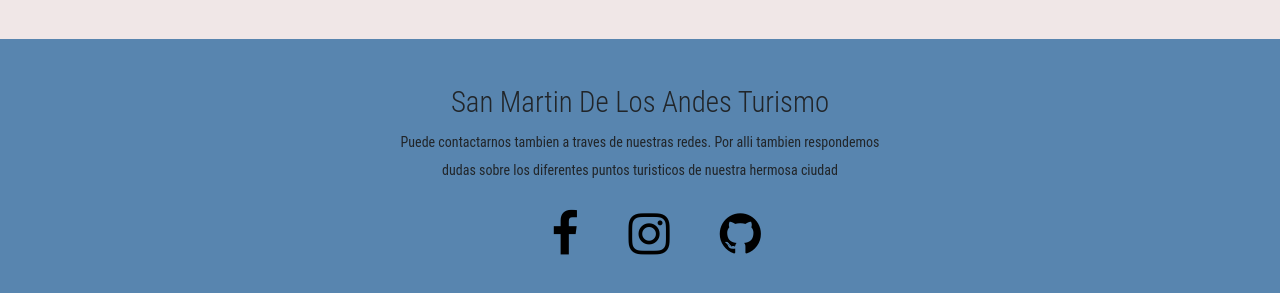
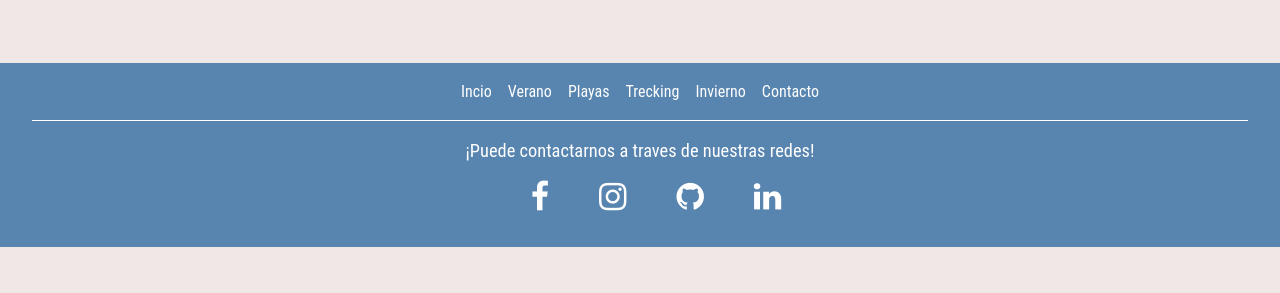
Before and after one commit to gastu9372/Pagina-Turismo---Coder-House, a plain HTML site: page index.html in a window 1280 px wide. Shown: the part 2133-2426 px from the top of the page. After the commit the page ends 2380 px from the top, so only its background shows below. Drawn offline with nearby package versions, Linux system fonts and the light colour scheme.

Commit message:
Cambie el footer por uno nuevo y inverti el logo

```diff
--- a/css/estilos.scss
+++ b/css/estilos.scss
@@ -94,6 +94,7 @@ html {
     height: 3rem;
     width: 3rem;
     align-self: center;
+    filter: invert(100%);
   }
 
   .navegacion {
@@ -165,6 +166,13 @@ html {
     padding-top: 30px;
     margin-top: auto;
   }
+    a{
+    color: white;
+    text-decoration: none;
+    }
+      .contfooter a:hover {
+        color: #C3E0E5;
+      }
 
   .redes {
     justify-content: center;
@@ -187,7 +195,6 @@ html {
     display: flex;
     align-items: center;
     justify-content: center;
-    margin: 1rem 0 3rem 0;
 
     li {
       margin: 0 25px;
@@ -195,10 +202,10 @@ html {
 
     a {
       text-decoration: none;
-      color: black;
+      color: white;
 
       i {
-        font-size: 3rem;
+        font-size: 2rem;
       }
 
       &:hover i {
@@ -206,16 +213,20 @@ html {
       }
     }
   }
-
+  .borde{
+    border-bottom: 1px solid white ;
+    width: 95%;
+    margin-left: 2.5%;
+  }
   .txtFooter {
-    justify-content: center;
-    border: none;
-    max-width: 500px;
-    margin: 10px auto;
     line-height: 28px;
-    font-size: 14px;
+    font-size: 1.15rem;
+    color: white;
   }
-
+  .enclaces{
+    color: white;
+    text-decoration: none;
+  }
   /* FIN DELFOOTER*/
 
   h2 {
@@ -600,5 +611,4 @@ html {
     .imgTexto, .textoImg, .pepelin {
       display: none;
     }
-
   }
--- a/index.html
+++ b/index.html
@@ -126,18 +126,26 @@
         </section>
     </div>
     <!--Empieza el footer-->
-    <footer>
-        <div class="redes">
-            <h3> San Martin de los Andes Turismo</h3>
-            <p class="txtFooter">Puede contactarnos tambien a traves de nuestras redes. Por alli tambien respondemos dudas sobre los diferentes puntos turisticos de nuestra hermosa ciudad</p>
-            <ul class="iconos">
-                <li><a rel="noreferrer" target="_blank" href=https://facebook.com><i class="fa fa-facebook"></i>
-                </a></li>
-                <li><a rel="noreferrer" target="_blank" href=https://instagram.com/gaston_lorenzani><i class="fa fa-instagram"></i></a></li>
-                <li><a rel="noreferrer" target="_blank" href="https://github.com/gastu9372"><i class="fa fa-github"></i> </a></li>
-            </ul>
-        </div>
-    </footer>
+    <footer class="py-3 my-4">
+      <div class="contfooter">
+      <ul class="nav justify-content-center pb-3 mb-3 borde ">
+          <li class="nav-item enlaces"><a href="index.html" class="enlaces px-2">Incio</a></li>
+          <li class="nav-item"><a href="./paginas/verano.html" class="px-2">Verano</a></li>
+          <li class="nav-item"><a href="./paginas/playas.html" class="px-2 ">Playas</a></li>
+          <li class="nav-item"><a href="./paginas/trecking.html" class=" px-2 "">Trecking</a></li>
+          <li class="nav-item"><a href="./paginas/invierno.html" class=" px-2 ">Invierno</a></li>
+          <li class="nav-item"><a href="./paginas/contacto.html" class="px-2 ">Contacto</a></li>
+      </ul>
+  </div>
+      <p class="text-center txtFooter">¡Puede contactarnos a traves de nuestras redes!</p>
+      <ul class="iconos">
+          <li><a rel="noreferrer" target="_blank" href="https://facebook.com"><i class="fa fa-facebook"></i>
+          </a></li>
+          <li><a rel="noreferrer" target="_blank" href="https://instagram.com/gaston_lorenzani"><i class="fa fa-instagram"></i></a></li>
+          <li><a rel="noreferrer" target="_blank" href="https://github.com/gastu9372"><i class="fa fa-github"></i> </a></li>
+          <li><a rel="noreferrer" target="_blank" href="https://www.linkedin.com/in/gastón-lorenzani-34582a233/"><i class="fa fa-linkedin"></i> </a></li>
+      </ul>
+  </footer>
     <script>
         AOS.init();
     </script>
```
Also changed, not shown: paginas/contacto.html (+20 -12 lines), paginas/invierno.html (+20 -12 lines), paginas/playas.html (+20 -12 lines), paginas/trecking.html (+20 -12 lines), paginas/verano.html (+20 -12 lines), css/estilos.css.
